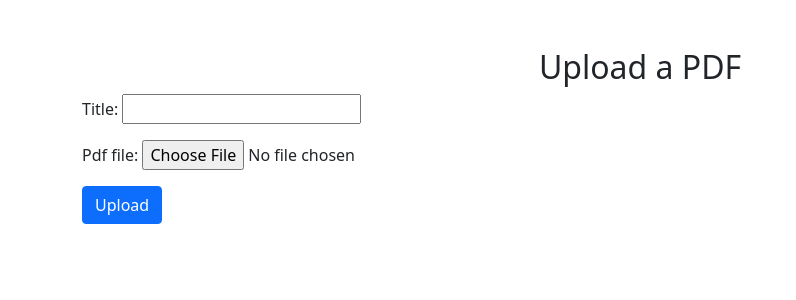
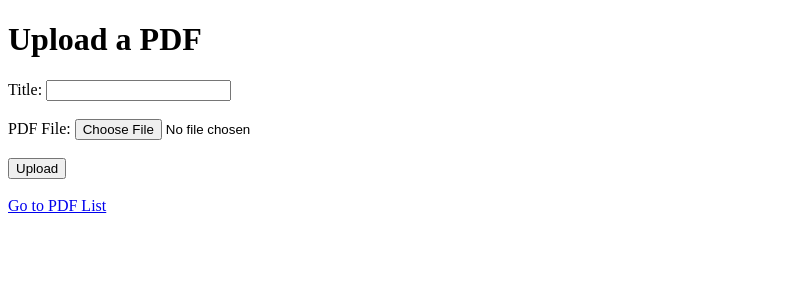
Before and after one commit to prateek6542/Pdf_Viewer, a Django app: page /upload/upload/ in a window 1280 px wide. Shown: the top 300 px of the page, without its empty margins (0-796 px from the left). Run offline with Django 5.2, Linux system fonts and the light colour scheme; some libraries are stand-ins or nearby versions.

Commit message:
Update pdf_upload.html

```diff
--- a/pdf_manager/templates/pdf_manager/pdf_upload.html
+++ b/pdf_manager/templates/pdf_manager/pdf_upload.html
@@ -1,17 +1,26 @@
 <!DOCTYPE html>
-<html>
+<html lang="en">
 <head>
+    <meta charset="UTF-8">
+    <meta name="viewport" content="width=device-width, initial-scale=1.0">
     <title>Upload PDF</title>
-    <link href="https://cdn.jsdelivr.net/npm/bootstrap@5.1.3/dist/css/bootstrap.min.css" rel="stylesheet">
 </head>
 <body>
-<div class="container mt-5">
-    <h2 class="text-center">Upload a PDF</h2>
-    <form method="post" enctype="multipart/form-data">
+    <h1>Upload a PDF</h1>
+
+    <form action="" method="post" enctype="multipart/form-data">
         {% csrf_token %}
-        {{ form.as_p }}
-        <button type="submit" class="btn btn-primary">Upload</button>
+        <label for="title">Title:</label>
+        <input type="text" name="title" id="title" required><br><br>
+
+        <label for="file">PDF File:</label>
+        <input type="file" name="file" id="file" required><br><br>
+
+        <button type="submit">Upload</button>
     </form>
-</div>
+
+    <br>
+    <!-- Add a link to the list page -->
+    <a href="{% url 'pdf_list' %}">Go to PDF List</a>
 </body>
 </html>
```
